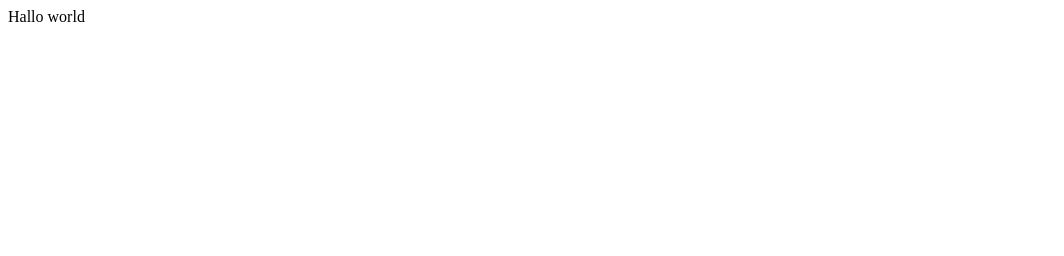
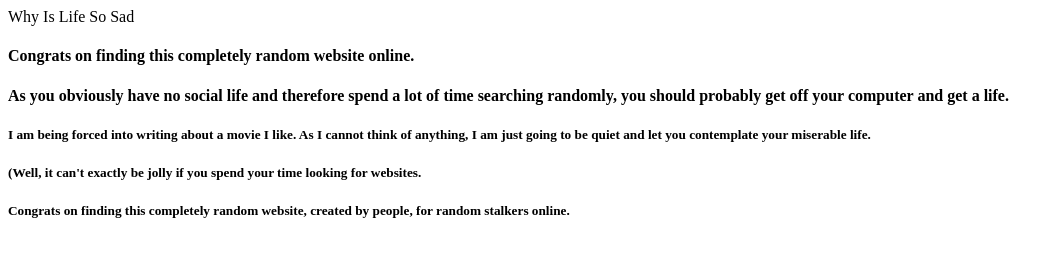
Before and after one commit to GalacticKittyCat/InspiredArts, a plain HTML site: page Index.html in a window 1280 px wide. Shown: the whole page, without its empty margins (0-1064 px from the left). Drawn offline with Linux system fonts and the light colour scheme.

Commit message:
Update Index.html

```diff
--- a/Index.html
+++ b/Index.html
@@ -1,4 +1,6 @@
-<head></head
-<body>
-  <hl> Hallo world </h1>
-</body>
+<head>Why Is Life So Sad</head>
+  <h4> Congrats on finding this completely random website online. </h4>
+<h4> As you obviously have no social life and therefore spend a lot of time searching randomly, you should probably get off your computer and get a life.</h4>
+<h5> I am being forced into writing about a movie I like. As I cannot think of anything, I am just going  to be quiet and let you contemplate your miserable life. </h5>
+<h5> (Well, it can't exactly be jolly if you spend your time looking for websites. </h5>
+<h5> Congrats on finding this completely random website, created by people, for random stalkers online. </h5>
```
